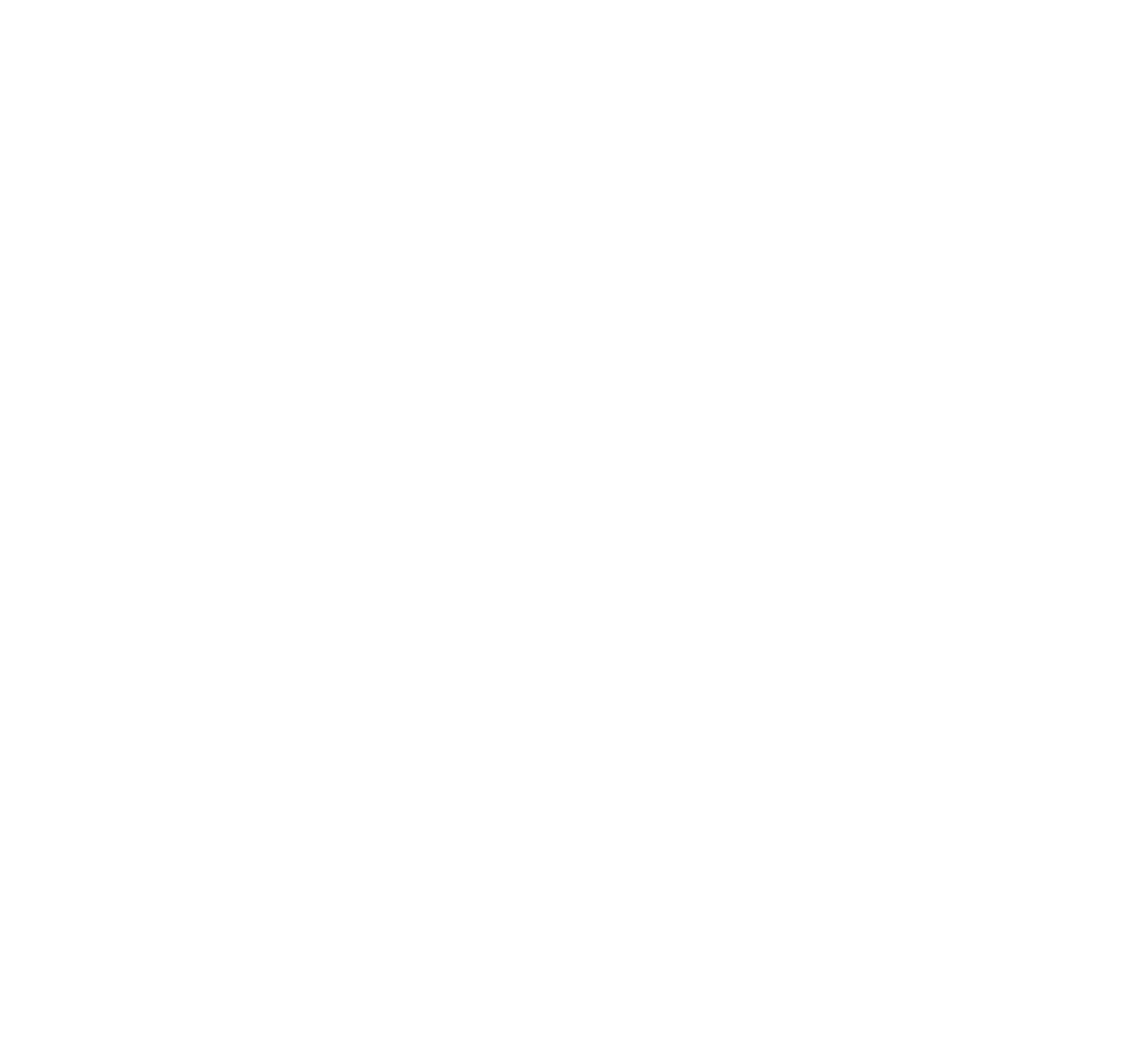
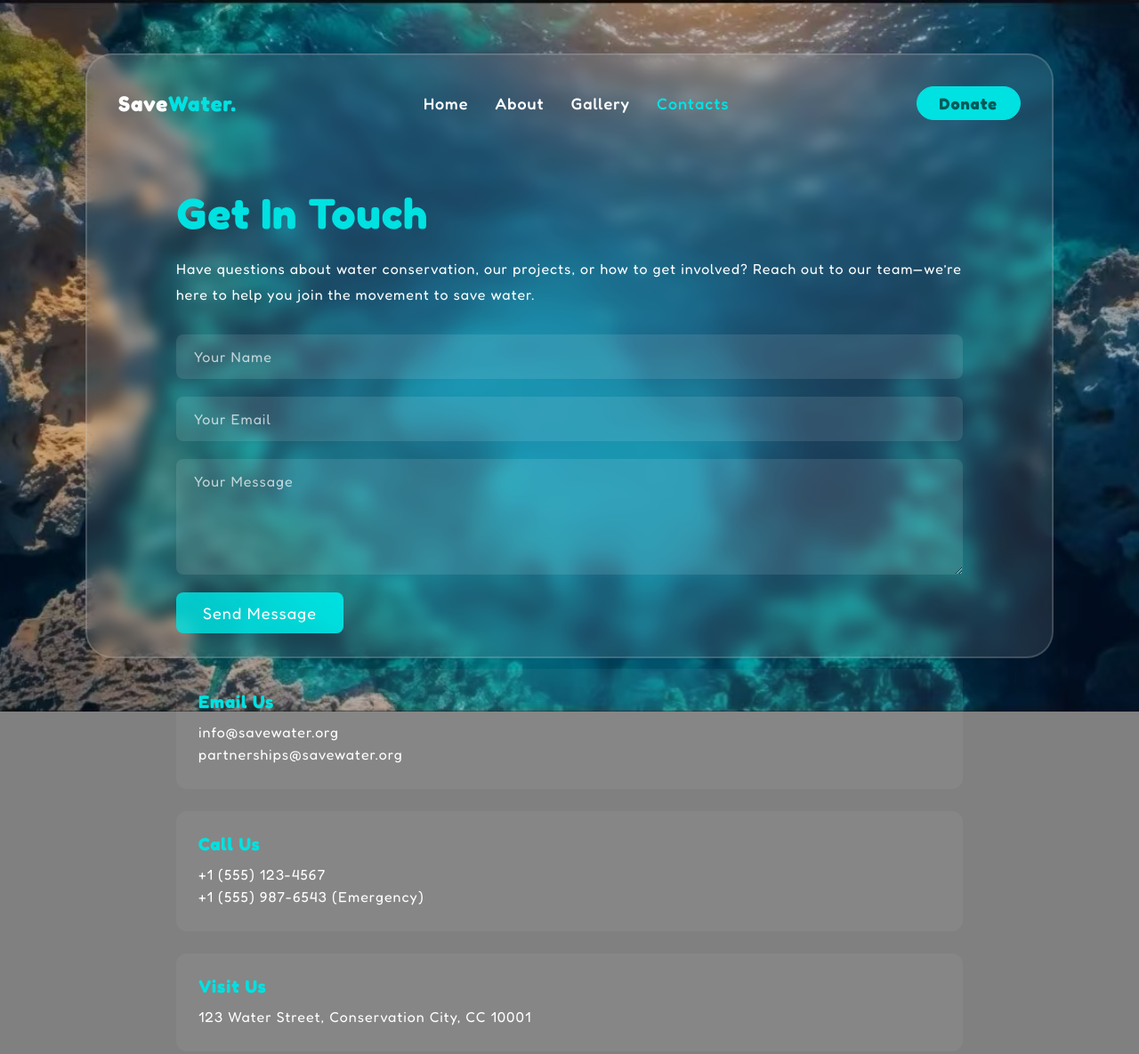
Before and after one commit to zzz1679/project-01, a plain HTML site: page contact.html in a window 1280 px wide. Shown: the whole page at 89% size. Before the commit the page ends 800 px from the top, so only its background shows below. Drawn offline with Linux system fonts and the light colour scheme.

```diff
--- a/contact.html
+++ b/contact.html
@@ -0,0 +1,197 @@
+ <!DOCTYPE html>
+<html lang="en">
+<head>
+  <meta charset="UTF-8">
+  <meta name="viewport" content="width=device-width, initial-scale=1.0">
+  <title>Contacts | Save Water</title>
+
+  <!-- 复用主页面字体和样式 -->
+  <link rel="preconnect" href="https://fonts.googleapis.com">
+  <link rel="preconnect" href="https://fonts.gstatic.com" crossorigin>
+  <link href="https://fonts.googleapis.com/css2?family=Fredoka:wght@300..700&display=swap" rel="stylesheet">
+  <link rel="stylesheet" href="styles.css">
+
+  <style>
+    /* 适配Contact页面的布局 */
+    .contact-container {
+      display: grid;
+      grid-template-columns: 1fr; /* 单列布局，移除图片列 */
+      gap: 40px;
+      padding: 60px 80px;
+      color: white;
+      align-items: start;
+      min-height: calc(100vh - 80px);
+    }
+
+    .contact-title {
+      font-size: 48px;
+      margin-bottom: 20px;
+      color: rgb(0, 225, 225);
+    }
+
+    .contact-desc {
+      line-height: 1.8;
+      margin-bottom: 30px;
+    }
+
+    .contact-form {
+      display: flex;
+      flex-direction: column;
+      gap: 20px;
+      margin-bottom: 40px;
+    }
+
+    .contact-form input,
+    .contact-form textarea {
+      padding: 15px 20px;
+      border-radius: 8px;
+      border: none;
+      background-color: rgba(255, 255, 255, 0.1);
+      color: white;
+      font-family: 'Fredoka', sans-serif;
+      font-size: 16px;
+      transition: all 0.3s ease;
+    }
+
+    .contact-form input::placeholder,
+    .contact-form textarea::placeholder {
+      color: rgba(255, 255, 255, 0.7);
+    }
+
+    .contact-form input:focus,
+    .contact-form textarea:focus {
+      outline: none;
+      background-color: rgba(0, 225, 225, 0.2);
+      box-shadow: 0 0 15px rgba(0, 225, 225, 0.5);
+    }
+
+    .contact-form button {
+      align-self: flex-start;
+      padding: 12px 30px;
+      background: linear-gradient(45deg, rgba(0, 225, 225, 0.8), rgba(0, 225, 225, 1));
+      color: white;
+      border: none;
+      border-radius: 8px;
+      font-family: 'Fredoka', sans-serif;
+      font-size: 18px;
+      cursor: pointer;
+      transition: all 0.3s ease;
+    }
+
+    .contact-form button:hover {
+      transform: translateY(-3px);
+      box-shadow: 0 5px 15px rgba(0, 225, 225, 0.7);
+    }
+
+    .contact-info {
+      display: flex;
+      flex-direction: column;
+      gap: 25px;
+    }
+
+    .contact-card {
+      background-color: rgba(255, 255, 255, 0.05);
+      border-radius: 12px;
+      padding: 25px;
+      backdrop-filter: blur(10px);
+      transition: all 0.3s ease;
+    }
+
+    .contact-card:hover {
+      transform: translateY(-5px);
+      box-shadow: 0 10px 20px rgba(0, 225, 225, 0.2);
+    }
+
+    .contact-card h3 {
+      color: rgb(0, 225, 225);
+      margin-bottom: 10px;
+      font-size: 20px;
+    }
+
+    .contact-card p {
+      line-height: 1.6;
+    }
+
+    /* 复用主页面动画逻辑 */
+    @keyframes slideFromLeft {
+      0% {
+        opacity: 0;
+        transform: translateX(-100%);
+      }
+      100% {
+        opacity: 1;
+        transform: translateX(0);
+      }
+    }
+
+    /* 元素动画延迟层次 */
+    .contact-text > * {
+      opacity: 0;
+      transform: translateX(-100%);
+      animation: slideFromLeft 1.2s ease forwards;
+    }
+    .contact-title {
+      animation-delay: 0.2s;
+    }
+    .contact-desc {
+      animation-delay: 0.4s;
+    }
+    .contact-form {
+      animation-delay: 0.6s;
+    }
+    .contact-info {
+      animation-delay: 0.8s;
+    }
+  </style>
+</head>
+<body>
+  <section id="hero">
+    <div class="hero-section-container">
+      <header>
+        <a id="logo" href="index.html">Save<span>Water.</span></a >
+        <nav>
+          <a class="nav-items" href="index.html">Home</a >
+          <a class="nav-items" href="about.html">About</a >
+          <a class="nav-items" href="gallery.html">Gallery</a >
+          <a class="nav-items active" href="contact.html">Contacts</a >
+        </nav>
+        <button class="cta-btn header-donate">Donate</button>
+      </header>
+
+      <div class="contact-container">
+        <div class="contact-text">
+          <h2 class="contact-title">Get In Touch</h2>
+          <p class="contact-desc">
+            Have questions about water conservation, our projects, or how to get involved?
+            Reach out to our team—we’re here to help you join the movement to save water.
+          </p >
+
+          <form class="contact-form">
+            <input type="text" placeholder="Your Name" required>
+            <input type="email" placeholder="Your Email" required>
+            <textarea rows="5" placeholder="Your Message" required></textarea>
+            <button type="submit">Send Message</button>
+          </form>
+
+          <div class="contact-info">
+            <div class="contact-card">
+              <h3>Email Us</h3>
+              <p>info@savewater.org</p >
+              <p>partnerships@savewater.org</p >
+            </div>
+            <div class="contact-card">
+              <h3>Call Us</h3>
+              <p>+1 (555) 123-4567</p >
+              <p>+1 (555) 987-6543 (Emergency)</p >
+            </div>
+            <div class="contact-card">
+              <h3>Visit Us</h3>
+              <p>123 Water Street, Conservation City, CC 10001</p >
+            </div>
+          </div>
+        </div>
+      </div>
+    </div>
+  </section>
+</body>
+</html>
```
Also changed, not shown: about.html (+3 -0 lines), gallery.html (+134 -61 lines), img/contact.jpg (added), img/gallery4.jpg (deleted), img/gallery5.jpg (deleted), img/gallery6.jpg (deleted).
